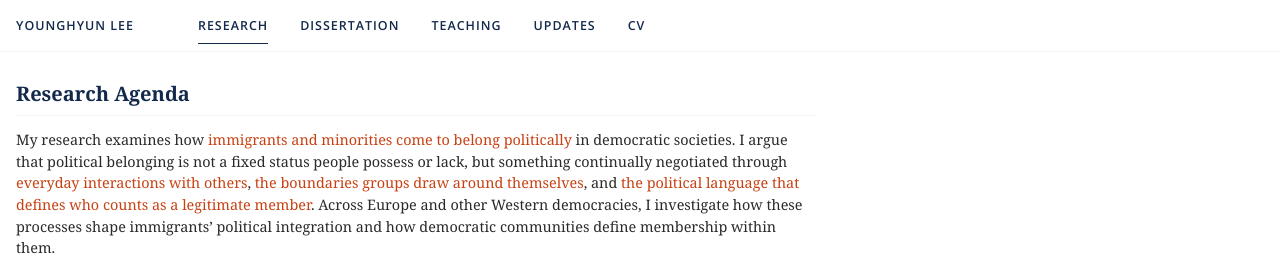
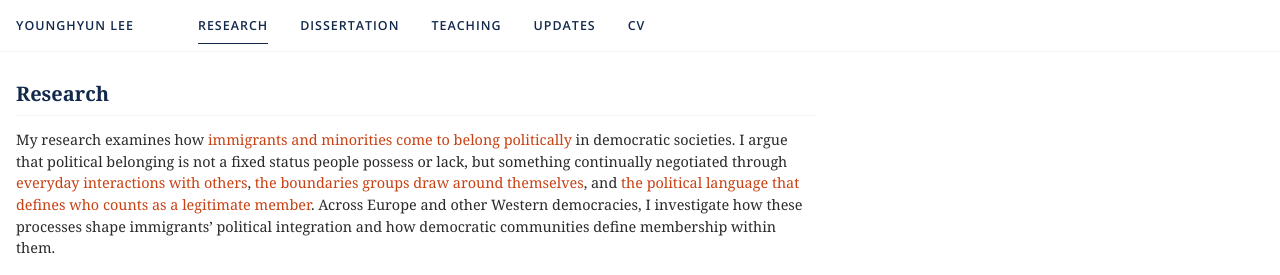
Before and after one commit to younghyunlee52/Website, a Jekyll site: the page built from _pages/research.md, in a window 1280 px wide and 1390 px high. Shown: the top 275 px of the window. Built offline with Jekyll 4.4.1, drawn with Linux system fonts in a browser that asks for light colours; a script bundle is joined from its source files by our own code; library files that are not in the unit come from our copies.

Commit message:
Update research.md

```diff
--- a/_pages/research.md
+++ b/_pages/research.md
@@ -7,7 +7,7 @@ show_title: false
 page_class: research-page
 ---
 
-## Research Agenda
+## Research
 
 My research examines how <span style="color: #C84113;">immigrants and minorities come to belong politically</span> in democratic societies.
 I argue that political belonging is not a fixed status people possess or lack, but something continually negotiated through
```
